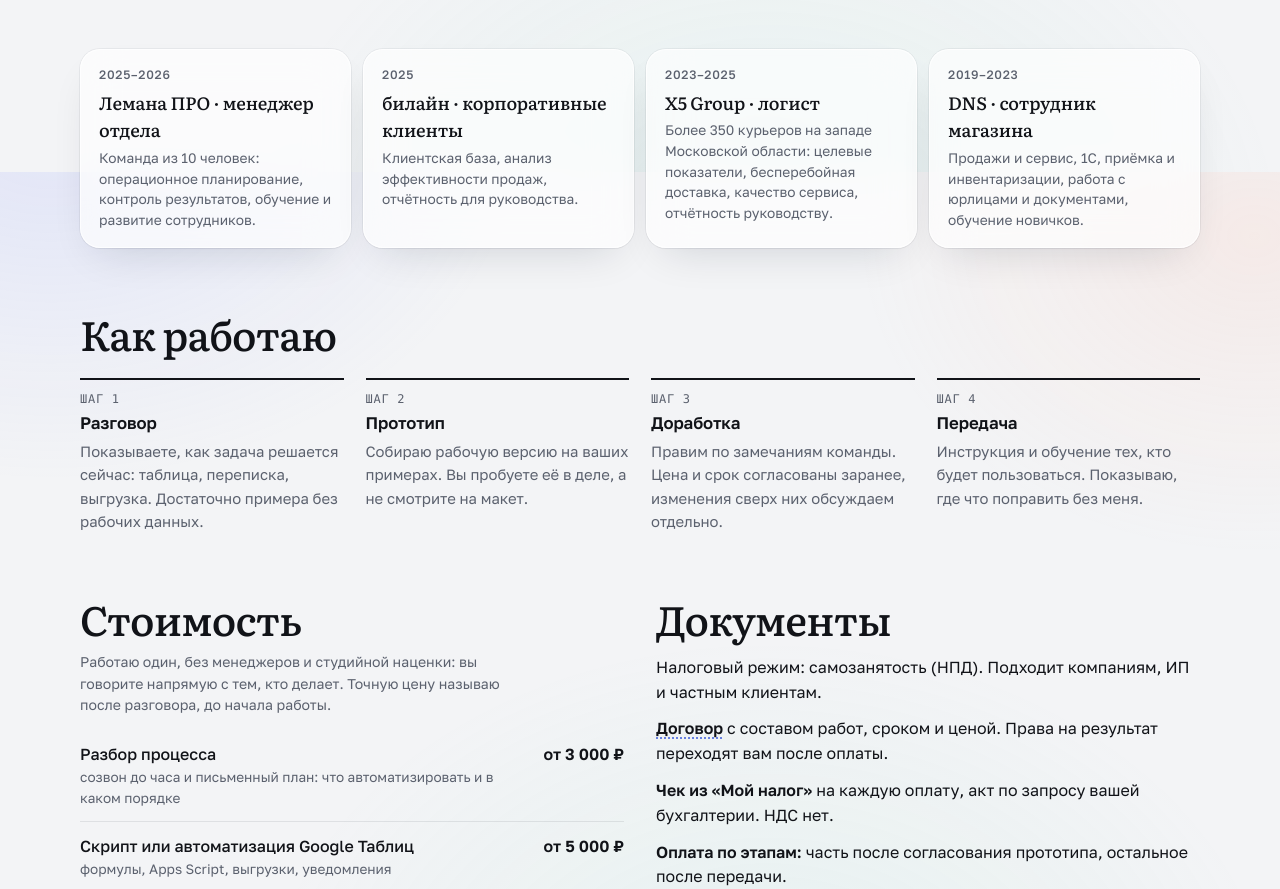
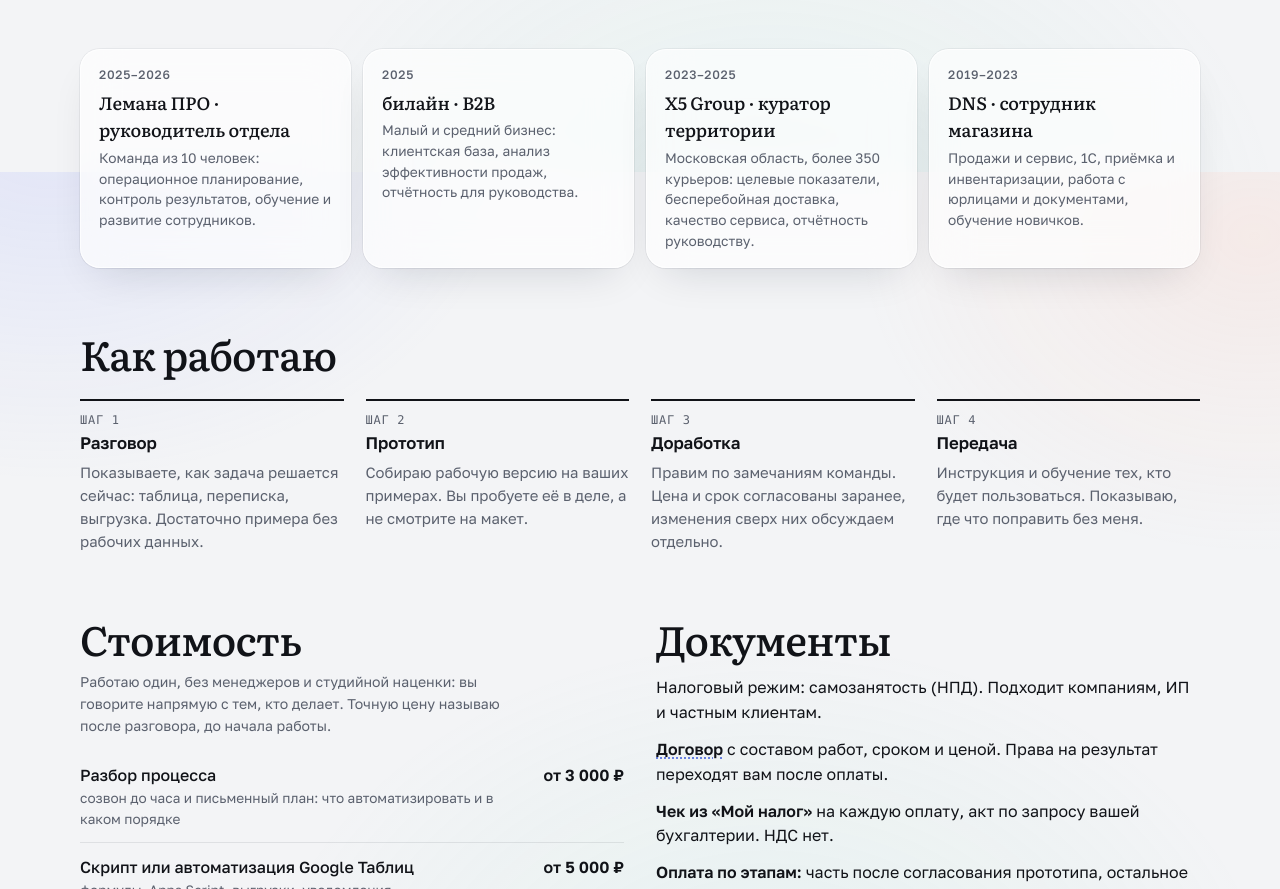
Before and after one commit to monewik/ndavymoka, a plain HTML site: page index.html in a window 1280 px wide. Shown: the part 2228-3117 px from the top of the page. Drawn offline with Linux system fonts and the light colour scheme.

Commit message:
Обо мне: точнее названия должностей
Co-Authored-By: Claude Opus 5.5 <noreply@anthropic.com>
Claude-Session: https://claude.ai/code/session_01QMLCjQmmBUETsVoa6RmMBX

```diff
--- a/index.html
+++ b/index.html
@@ -1076,9 +1076,9 @@ footer { padding-block: 28px 40px; font-size: 0.85rem; color: var(--ink-2); disp
       </div>
     </div>
     <ol class="about-path" aria-label="Опыт">
-      <li><span class="yr">2025–2026</span><b>Лемана ПРО · менеджер отдела</b><span>Команда из 10 человек: операционное планирование, контроль результатов, обучение и развитие сотрудников.</span></li>
-      <li><span class="yr">2025</span><b>билайн · корпоративные клиенты</b><span>Клиентская база, анализ эффективности продаж, отчётность для руководства.</span></li>
-      <li><span class="yr">2023–2025</span><b>X5 Group · логист</b><span>Более 350 курьеров на западе Московской области: целевые показатели, бесперебойная доставка, качество сервиса, отчётность руководству.</span></li>
+      <li><span class="yr">2025–2026</span><b>Лемана ПРО · руководитель отдела</b><span>Команда из 10 человек: операционное планирование, контроль результатов, обучение и развитие сотрудников.</span></li>
+      <li><span class="yr">2025</span><b>билайн · B2B</b><span>Малый и средний бизнес: клиентская база, анализ эффективности продаж, отчётность для руководства.</span></li>
+      <li><span class="yr">2023–2025</span><b>X5 Group · куратор территории</b><span>Московская область, более 350 курьеров: целевые показатели, бесперебойная доставка, качество сервиса, отчётность руководству.</span></li>
       <li><span class="yr">2019–2023</span><b>DNS · сотрудник магазина</b><span>Продажи и сервис, 1С, приёмка и инвентаризации, работа с юрлицами и документами, обучение новичков.</span></li>
     </ol>
   </section>
```
